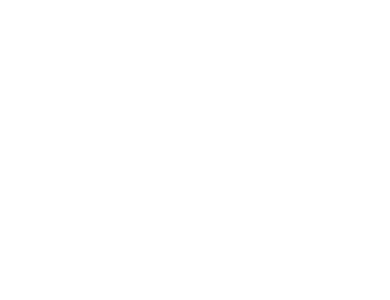
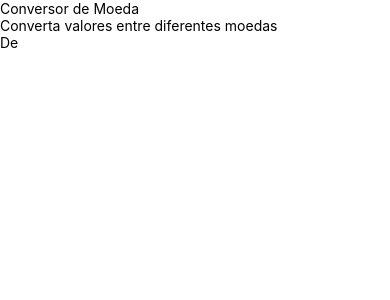
Before and after one commit to robson-quaresma/conversor-app, a React Native app: screen / in a window 390 px wide. Shown: the top 300 px of the page. Built offline with nearby package versions, Linux system fonts and the light colour scheme.

Commit message:
working home

```diff
--- a/App.js
+++ b/App.js
@@ -3,8 +3,19 @@
 
 export default function App() {
   return (
-    <View style={styles.container}>
-      <StatusBar style="auto" />
+    <View>
+      <StatusBar style="light" />
+
+      <View>
+        <Text>Conversor de Moeda</Text>
+        <Text>Converta valores entre diferentes moedas</Text>
+      </View>
+
+      <View>
+        <Text>De</Text>
+
+      </View>
+
     </View>
   );
 }
```
